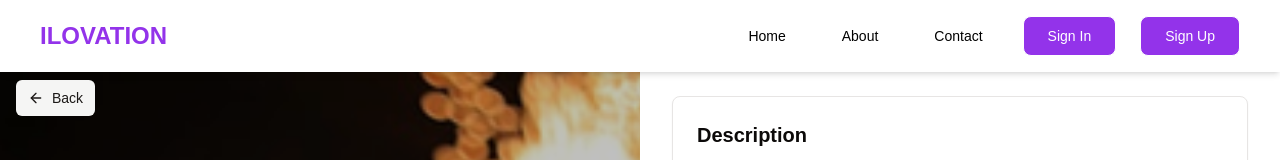
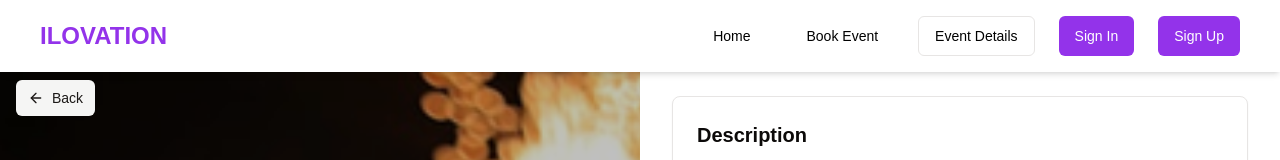
Before and after one commit to Qwib-Kwib/event_management, a Next.js app: page /event in a window 1280 px wide. Shown: the top 160 px of the page. Built offline with nearby package versions, Linux system fonts and the light colour scheme.

Commit message:
Made Navbar, Sidebar and Topbar connected to one another

```diff
--- a/app/(dashboard)/(routes)/event/page.tsx
+++ b/app/(dashboard)/(routes)/event/page.tsx
@@ -6,16 +6,18 @@ import Link from "next/link"
 
 const EventDetail = () => {
   return (
-    <div className="min-h-screen bg-background mt-16">
+    <div className="min-h-screen fill bg-background mt-16">
       <div className="grid md:grid-cols-2 mt-16">
         {/* Left Section */}
         <div className="relative min-h-[600px]">
           {/* Back Button */}
           <div className="absolute top-4 left-4 z-10">
+            <Link href={"/"}>
             <Button variant="secondary" size="sm" className="gap-2">
               <ArrowLeft className="h-4 w-4" />
               Back
             </Button>
+            </Link>
           </div>
 
           {/* Image and Content Overlay */}
--- /dev/null
+++ b/components/routes.tsx
@@ -0,0 +1,44 @@
+import { ArrowUpFromLine, Book, Calendar, Home, LogIn } from "lucide-react";
+
+
+const routePages = [
+    {
+      label: "Home",
+      icon: Home,
+      href: "/",
+      icon_color:"text-sky-500",
+      color: "text-black",
+    },
+    {
+      label: "Book Event",
+      icon: Book,
+      href: "/book",
+      icon_color:"text-blue-500",
+      color: "text-black",
+    },
+    {
+        label: "Event Details",
+        icon: Calendar,
+        href: "/event",
+        icon_color:"text-purple-600",
+        color: "text-black",
+    },
+    {
+      label: "Sign In",
+      icon: LogIn,
+      href: "/sign-in",
+      icon_color:"text-orange-500",
+      background_color: "bg-purple-600",
+      color: "text-white",
+    },
+    {
+      label: "Sign Up",
+      icon: ArrowUpFromLine,
+      href: "/sign-up",
+      icon_color:"text-emerald-500",
+      background_color: "bg-purple-600",
+      color: "text-white",
+    },
+  ];
+
+  export default routePages;
--- a/components/sidebar.tsx
+++ b/components/sidebar.tsx
@@ -10,35 +10,11 @@ import {
 import { Montserrat } from "next/font/google";
 import Link from "next/link";
 import { usePathname } from "next/navigation";
+import routePages from "./routes";
 
 const monsterrat = Montserrat({ weight: "600", subsets: ["latin"] });
 
-const routes = [
-  {
-    label: "Home",
-    icon: Home,
-    href: "/",
-    color: "text-sky-500",
-  },
-  {
-    label: "Book Event",
-    icon: Book,
-    href: "/book",
-    color: "text-blue-500",
-  },
-  {
-    label: "Sign In",
-    icon: LogIn,
-    href: "/sign-in",
-    color: "text-orange-500",
-  },
-  {
-    label: "Sign Up",
-    icon: ArrowUpFromLine,
-    href: "/sign-up",
-    color: "text-emerald-500",
-  },
-];
+const routes = routePages
 
 const Sidebar = () => {
   const pathname = usePathname();
@@ -72,7 +48,7 @@ const Sidebar = () => {
               )}
             >
               <div className="flex items-center flex-1">
-                <route.icon className={cn("h-5 w-5 mr-3", route.color)} />
+                <route.icon className={cn("h-5 w-5 mr-3", route.icon_color)} />
                 {route.label}
               </div>
             </Link>
--- a/components/topbar.tsx
+++ b/components/topbar.tsx
@@ -3,6 +3,7 @@
 import Link from "next/link";
 import { usePathname } from "next/navigation";
 import { Button } from "./ui/button";
+import routePages from "./routes";
 
 const Topbar = () => {
   const pathname = usePathname();
@@ -11,11 +12,13 @@ const Topbar = () => {
     <nav className="fixed top-0 left-0 right-0 flex justify-between items-center px-10 py-4 bg-white shadow-md z-50">
       <Link href={"/"}><h1 className="text-purple-600 text-2xl font-extrabold">ILOVATION</h1></Link>
       <div className="flex gap-6">
-        <Link href={"/"}><Button variant="ghost" className="text-black font-medium">Home</Button></Link>
-        <Link href={"/"}><Button variant="ghost" className="text-black font-medium">About</Button></Link>
-        <Link href={"/"}><Button variant="ghost" className="text-black font-medium">Contact</Button></Link>
-        <Link href={"/sign-in"}><Button variant="outline" className="text-white border-white bg-purple-600 px-6 py-2 rounded-lg">Sign In</Button></Link>
-        <Link href={"/sign-up"}><Button variant="outline" className="text-white border-white bg-purple-600 px-6 py-2 rounded-lg">Sign Up</Button></Link>
+        {routePages.map((route) => (
+          <Link key={route.href} href={route.href}>
+            <Button variant={pathname === route.href ? "outline" : "ghost"} className={`${route.color} ${route.background_color} font-medium`}>
+              {route.label}
+            </Button>
+          </Link>
+        ))}
       </div>
     </nav>
   );
```
